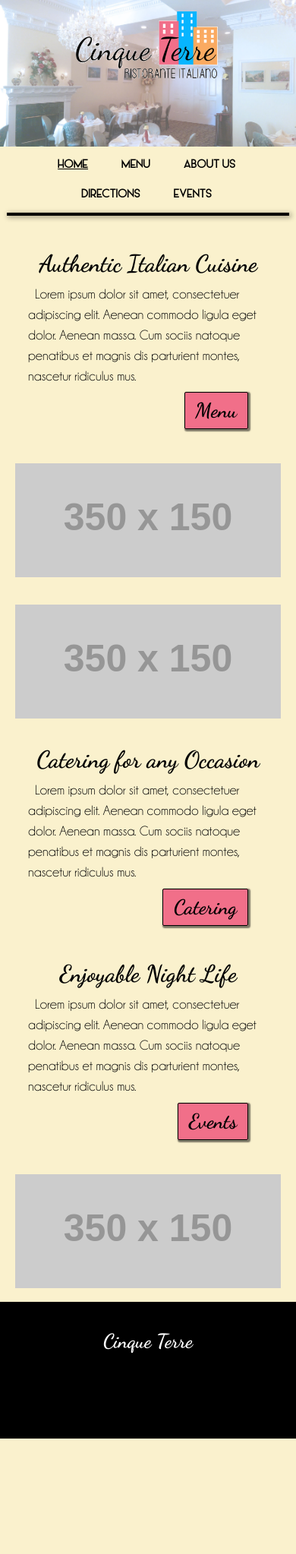
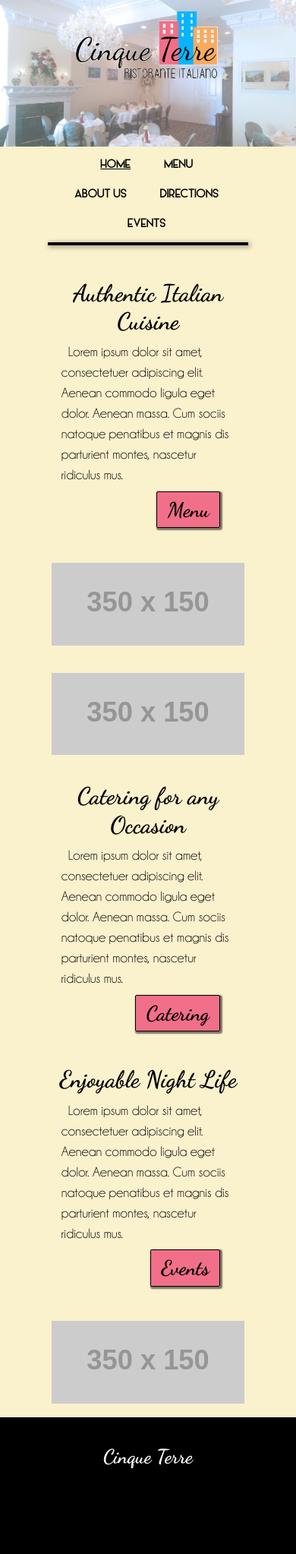
Before and after one commit to cinqueterreli/cinqueterre.github.io, a Jekyll site: the page built from 00index.html, in a window 390 px wide. Shown: the whole page at 76% size. Built offline with Jekyll 4.4.1, drawn with Linux system fonts in a browser that asks for light colours; before the commit the page ends 1894 px from its top, so only the background shows below that.

Commit message:
padding and shit

```diff
--- a/css/main.css
+++ b/css/main.css
@@ -124,6 +124,8 @@ hr {
 	.container {
 		transition: max-width .5s ease;
 		max-width:90%;
+		padding-left: 3em;
+		padding-right: 3em;
 		margin:none;
 	}
 }
```
